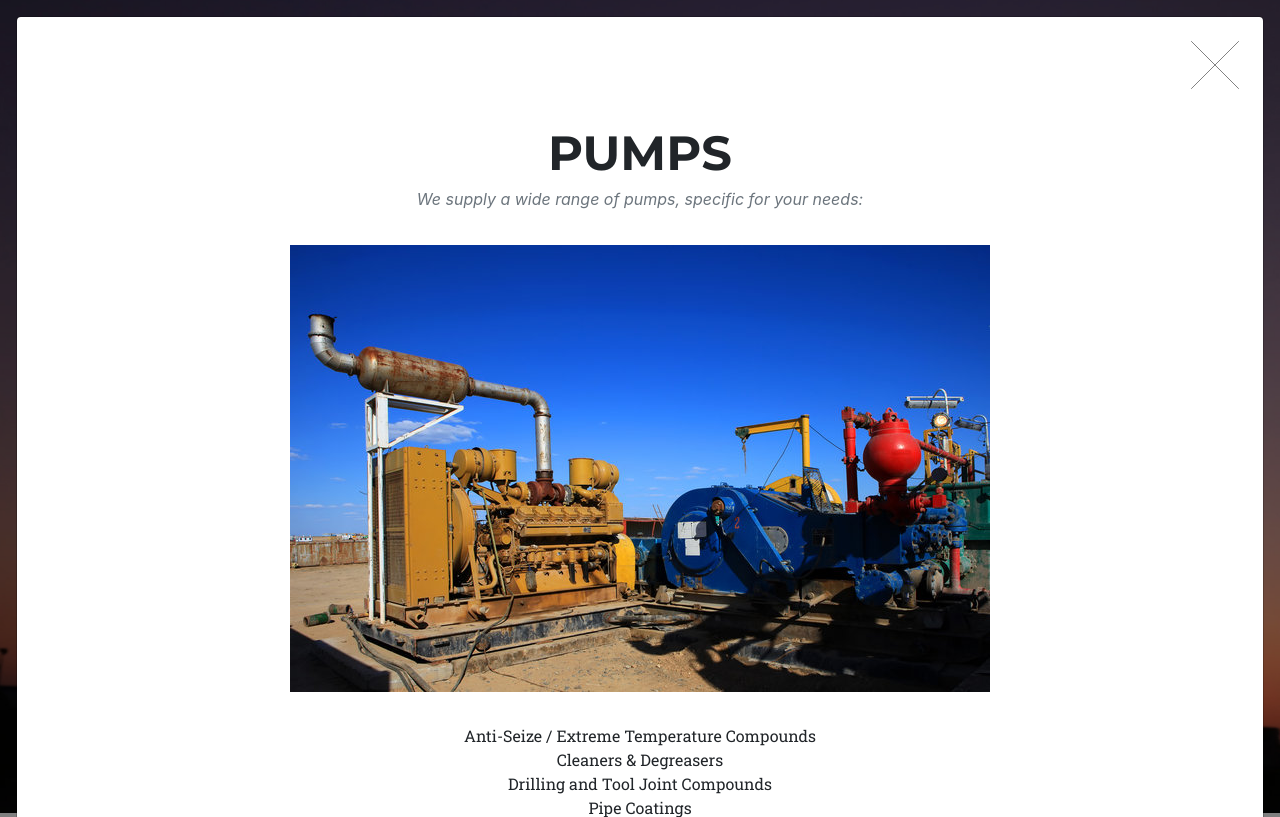
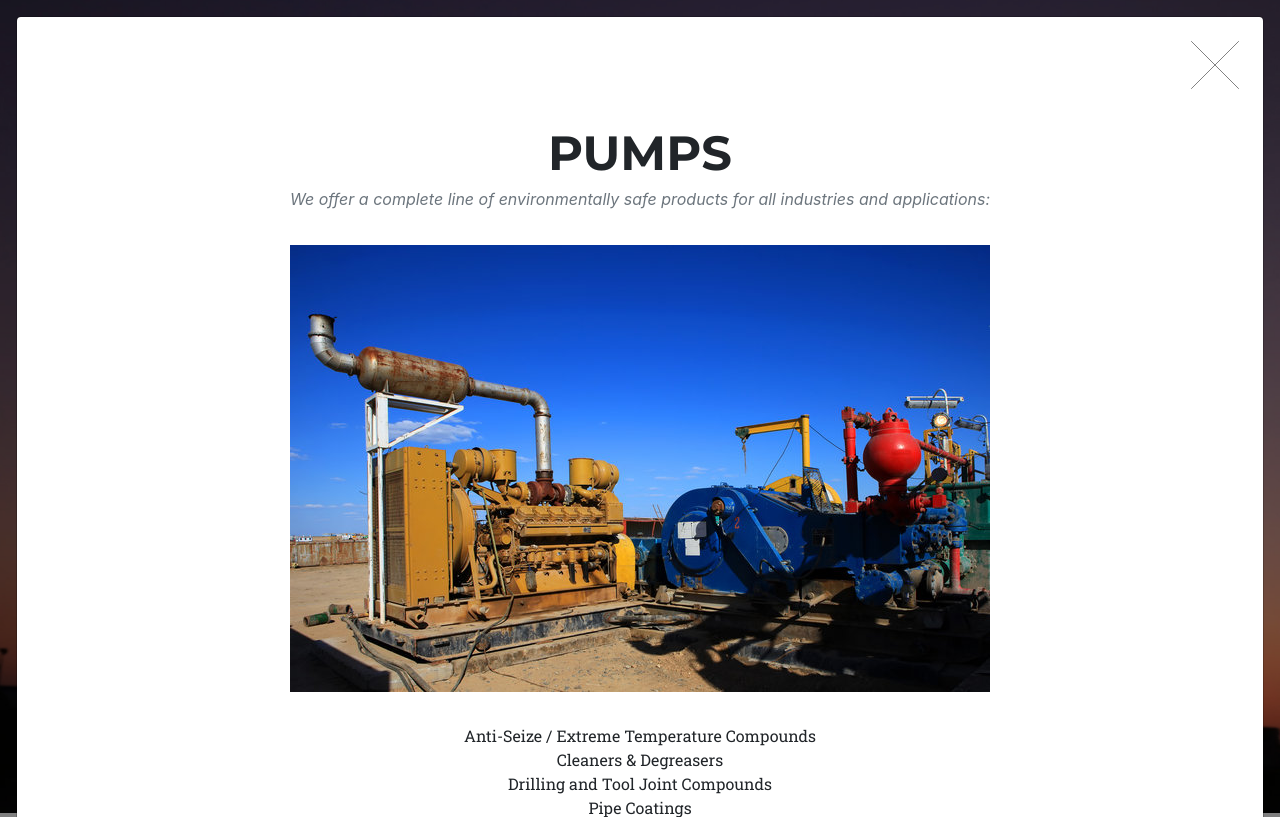
Before and after one commit to asmatek/asmatek_site, a Django app: page / in a window 1280 px wide, after a click that opens the changed part. Shown: the top 817 px of the page. Run offline with Django 3.2, Linux system fonts and the light colour scheme; some libraries are stand-ins or nearby versions; some web fonts are replaced.

Commit message:
Update index.html

```diff
--- a/website/templates/website/index.html
+++ b/website/templates/website/index.html
@@ -453,7 +453,7 @@
                                 <div class="modal-body">
                                     <!-- Project Details Go Here-->
                                     <h2 class="text-uppercase">Pumps</h2>
-                                    <p class="item-intro text-muted">We supply a wide range of pumps, specific for your needs:</p>
+                                    <p class="item-intro text-muted">We offer a complete line of environmentally safe products for all industries and applications:</p>
                                     <img class="img-fluid d-block mx-auto" src="{% static 'assets/img/portfolio/03-full.jpg' %}" alt="" />
                                     <ul class="list-inline">
                                         <li>Anti-Seize / Extreme Temperature Compounds</li>
```
